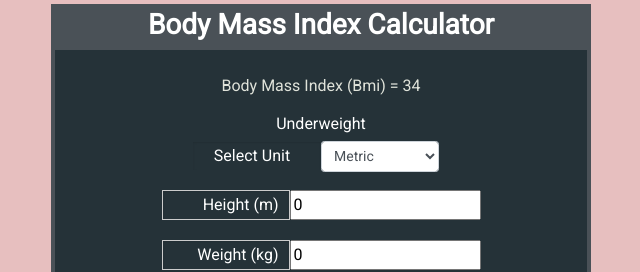
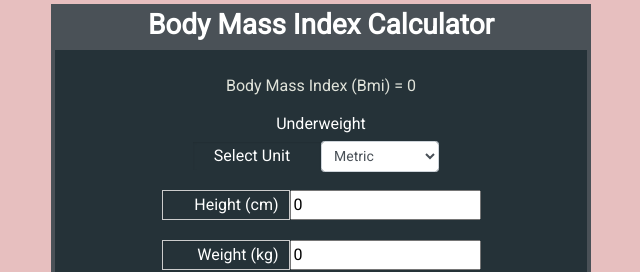
Before and after one commit to chikechris/bodyMassCalculator, a React (Create React App) app in the folder body-mass-cal/: page / in a window 1280 px wide. Shown: the part 154-426 px from the top of the page, without its empty margins (319-959 px from the left). Built offline with nearby package versions, Linux system fonts and the light colour scheme.

Commit message:
bmi value, dynamically changing

```diff
--- a/body-mass-cal/src/components/Bmi.js
+++ b/body-mass-cal/src/components/Bmi.js
@@ -1,17 +1,18 @@
-import React from 'react';
-import BmiCalculator from './BmiCalculator'
+import React, { useState } from 'react';
+import BmiCalculator from './BmiCalculator';
 
 const Bmi = () => {
+  const [bmiValue, setBmiValue] = useState(0)
   return (
     <>
       <div className='calculator'>
         <h3>Body Mass Index Calculator</h3>
         <div className='bmi-result-container'>
           <div className='bmi-result'>
-            <div className='bmi-result-number'>Body Mass Index (Bmi) = 34</div>
+            <div className='bmi-result-number'>Body Mass Index (Bmi) = {bmiValue}</div>
             <div className={`bmi-category`}>Underweight</div>
           </div>
-          <BmiCalculator />
+          <BmiCalculator setBmiValueProp={setBmiValue } />
         </div>
       </div>
     </>
--- a/body-mass-cal/src/components/BmiCalculator.js
+++ b/body-mass-cal/src/components/BmiCalculator.js
@@ -1,8 +1,10 @@
 import React, { useState, useEffect } from 'react';
 import FormInput from './FormInput';
+import PropTypes from 'prop-types'
 
-const BmiCalculator = () => {
-  const [heightUnit, setHeightUnit] = useState('m');
+const BmiCalculator = props => {
+  const { setBmiValueProp } = props;
+  const [heightUnit, setHeightUnit] = useState('cm');
   const [weightUnit, setWeightUnit] = useState('kg');
   const [unit, setUnit] = useState('Metric');
   // const [count, setCount] = useState({
@@ -21,7 +23,10 @@ const BmiCalculator = () => {
   // const { heightCount, inchesCount, weightCount   }= count.data
   const { heightCount, inchesCount, weightCount } = count;
 
-  useEffect(() => {}, []);
+  useEffect(() => {
+    metricBMI(heightCount, weightCount);
+    // eslint-disable-next-line
+  }, [heightCount, weightCount]);
 
   const onChangeInput = e => {
     const { name, value } = e.target;
@@ -41,7 +46,7 @@ const BmiCalculator = () => {
   const onSelectTag = e => {
     setUnit(e.target.value);
     if (e.target.value === 'Metric') {
-      setHeightUnit('m');
+      setHeightUnit('cm');
       setWeightUnit('kg');
     } else {
       setHeightUnit('ft');
@@ -49,15 +54,24 @@ const BmiCalculator = () => {
     }
   };
 
+  const metricBMI = (height, weight) => {
+    if (height > 0 && weight > 0) {
+      const heightToMeter = height / 100;
+      const bmi = weight / Math.pow(heightToMeter, 2);
+      setBmiValueProp(Math.round(bmi))
+    }
+  };
+
   const resetData = e => {
     e.preventDefault();
+    setBmiValueProp(0)
     setUnit('Metric');
     setCount({
       heightCount: '0',
       inchesCount: '0',
       weightCount: '0'
     });
-    setHeightUnit('m');
+    setHeightUnit('cm');
     setWeightUnit('kg');
   };
   return (
@@ -113,4 +127,8 @@ const BmiCalculator = () => {
   );
 };
 
+BmiCalculator.propTypes = {
+  setBmiValueProp: PropTypes.func.isRequired
+}
+
 export default BmiCalculator;
```
